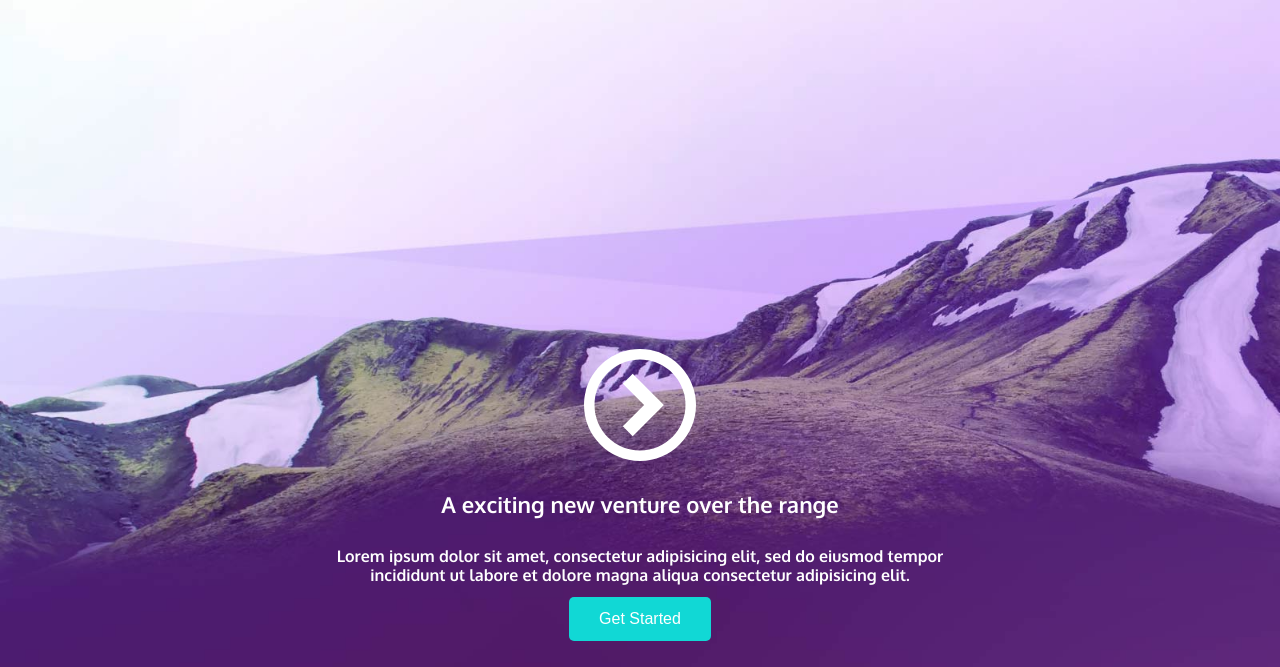
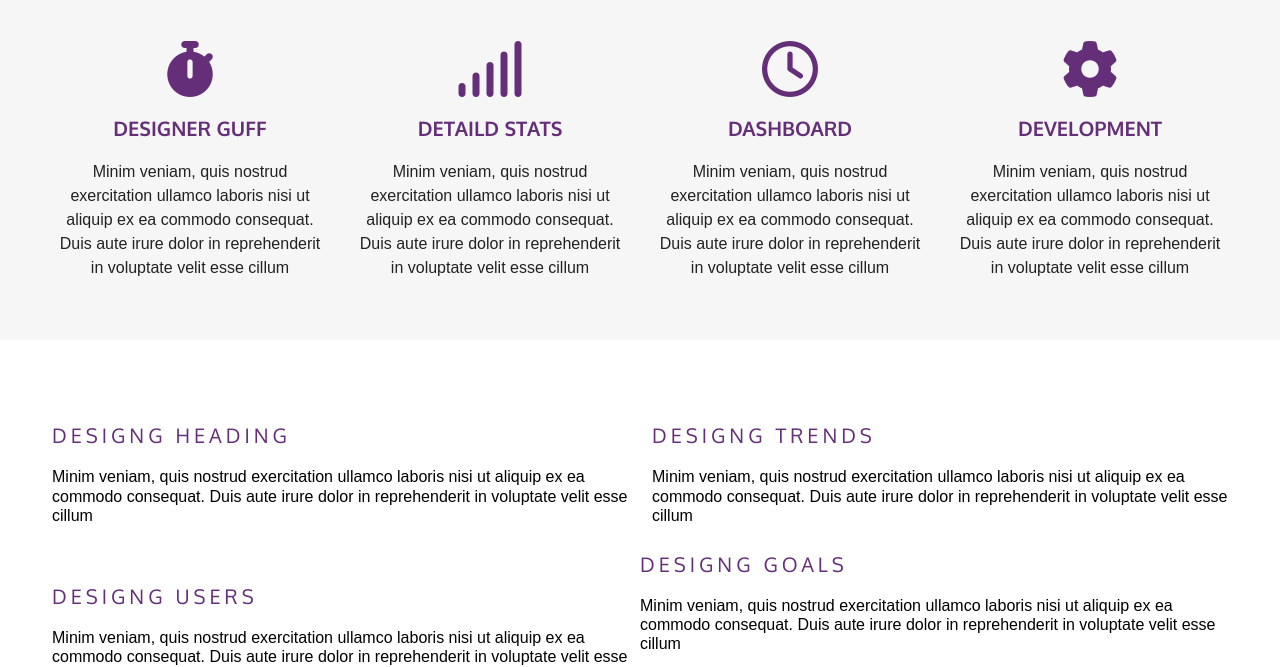
Before and after one commit to Gunarks/Range-Hotels, a plain HTML site: page index.html in a window 1280 px wide. Shown: the part 117-784 px from the top of the page. Drawn offline with Linux system fonts and the light colour scheme.

Commit message:
<Refactor>[Teste]

```diff
--- a/index.html
+++ b/index.html
@@ -36,7 +36,7 @@
             </nav>
         </header>
 
-        <section class="top-content">
+        <!-- <section class="top-content">
             <div class="max-content">
                 <div class="icon-play">
                     <img src="/images/icon_play.svg" alt="">
@@ -50,7 +50,7 @@
                 </h2>
                 <a class="btn-link" href="#">Get Started</a>
             </div>
-        </section>
+        </section> -->
 
         <section class="midlle-content row">
             <div class="max-content">
```
